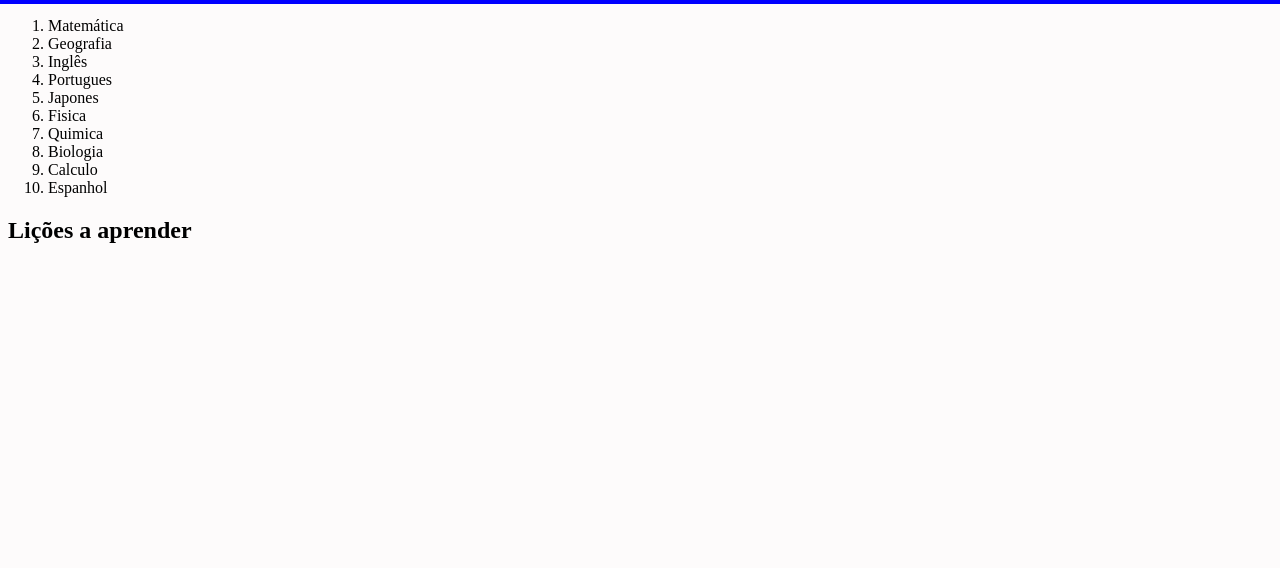
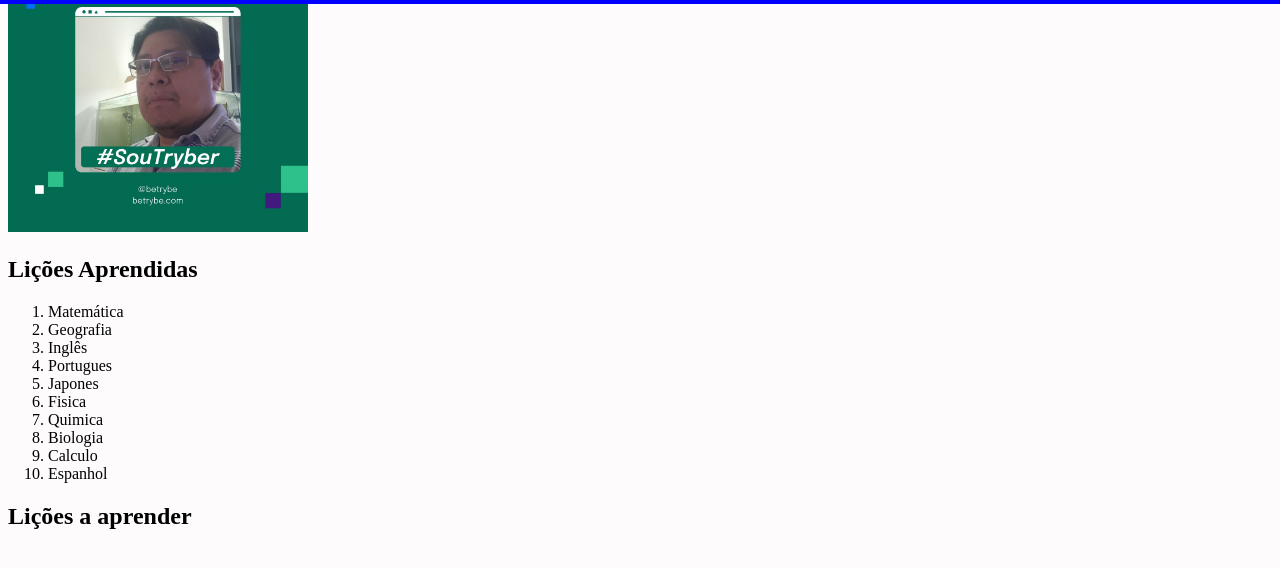
Before and after one commit to sergioajiki/lesson-learned, a website: page index.html in a window 1280 px wide. Shown: the part 76-644 px from the top of the page. Drawn offline with Linux system fonts and the light colour scheme.

Commit message:
requisito 3

```diff
--- a/index.html
+++ b/index.html
@@ -13,7 +13,7 @@
         </div>
         </Header>
         <!-- Adicione uma foto sua à página -->
-        <img src="" alt="minha_foto">
+        <img src="minha_foto.jpg" alt="minha_foto" width="300px" height="300px" >
 
         <!-- Adicione uma lista de lições aprendidas à página -->
         <h2>Lições Aprendidas</h2>
```
Also changed, not shown: minha_foto.jpg (added).
